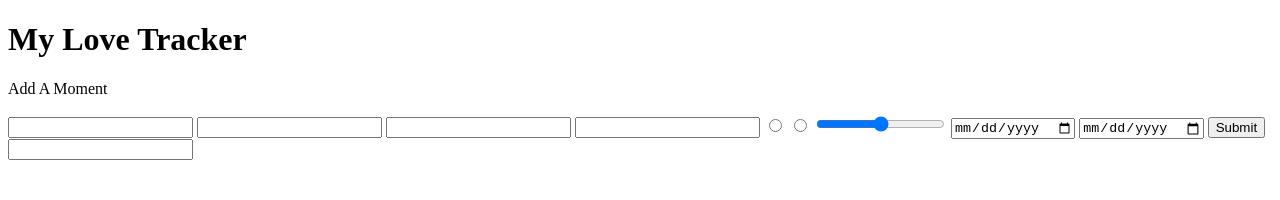
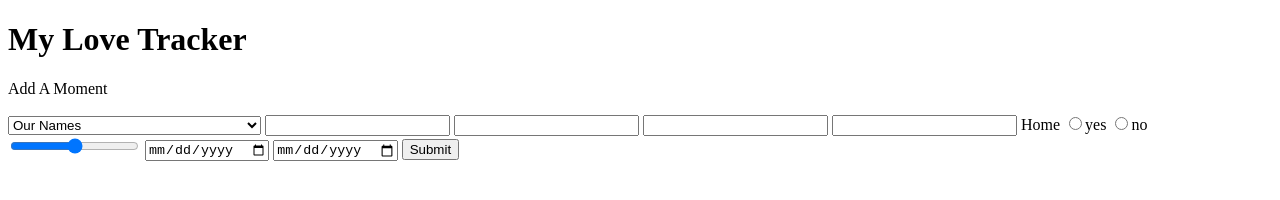
Before and after one commit to bjohnson6/VisualFrameworks_week_1, a plain HTML site: page additem.html in a window 1280 px wide. Drawn offline with Linux system fonts and the light colour scheme.

Commit message:
Added a form Action to my add item.html Added a select drop down menu. Working on getting my label to appear correctly. And working on connecting my two radio buttons.

```diff
--- a/additem.html
+++ b/additem.html
@@ -18,6 +18,8 @@
         <!-- Allows our content to size correctly to an iphone display -->
         <!-- Viewport tells the browser to allow the user to scale the content and how wide it should assume the content will be displayed (i.e. a full 960px or the width of the divice)-->
         <meta name="viewport" content="user-scalable=no, width=device-width" />
+        <title>My Love Tracker</title>
+
         <!--link FINISH THIS -->
     </head>
     <body>
@@ -30,16 +32,45 @@
 
 
 
+         <!--My <input form elements/> -->
+         <form action="process.php" method="post">
+         	<select>
+         		<optgroup label="--Choose A Moment--">
+         			<option>Our Names</option>
+         			<option>First Met</option>
+         			<option>First Date</option>
+         			<option>First Kiss</option>
+         			<option>First said I Love You!</option>
+         			<option>Our Song</option>
+         		</optgroup>
+         		<optgroup label="Choose Something Else">
+         			<option>Relationship Status</option>
+         			<option>Calculate Time Spent Together</option>
+         			<option>Note A Special Moment Between Us</option>
+         		</optgroup>
+         	</select>
 
-         <!--My <input form elements/> -->
-         <input type="text" id="firstName" />
-         <input type="text" id="lastName"  />
-         <input type="text" id="when" />
-         <input type="text" id="where" />
-         <input type="radio" name="color" value="Blue" />
-         <input type="radio" name="color" value="Blue" />
-         <input type="range" number=1-10 />
-         <input type="date" id="start" />
-         <input type="date" id="end" />
-         <input type="submit" id="save" />
-         <input type="menu" />
+                    <input type="text" id="Name" />
+                    <input type="text" id="how"  />
+                    <input type="text" id="when" />
+                    <input type="text" id="where" />
+                    <a name="yes">Home</a> <!--Figure out how to link the radio buttons -->
+                    <input type="radio" name="yes" value="yes"/>yes
+                    <input type="radio" name="no" value="no"/>no
+                    <input type="range" name="quantity" min="0" max="10" />
+                    <input type="date" id="start" />
+                    <input type="date" id="end" />
+                    <input type="submit" id="save" />
+
+
+
+
+
+
+
+         </form>
+
+
+
+    </body>
+</html>
```
Also changed, not shown: index.html (+4 -1 lines).
